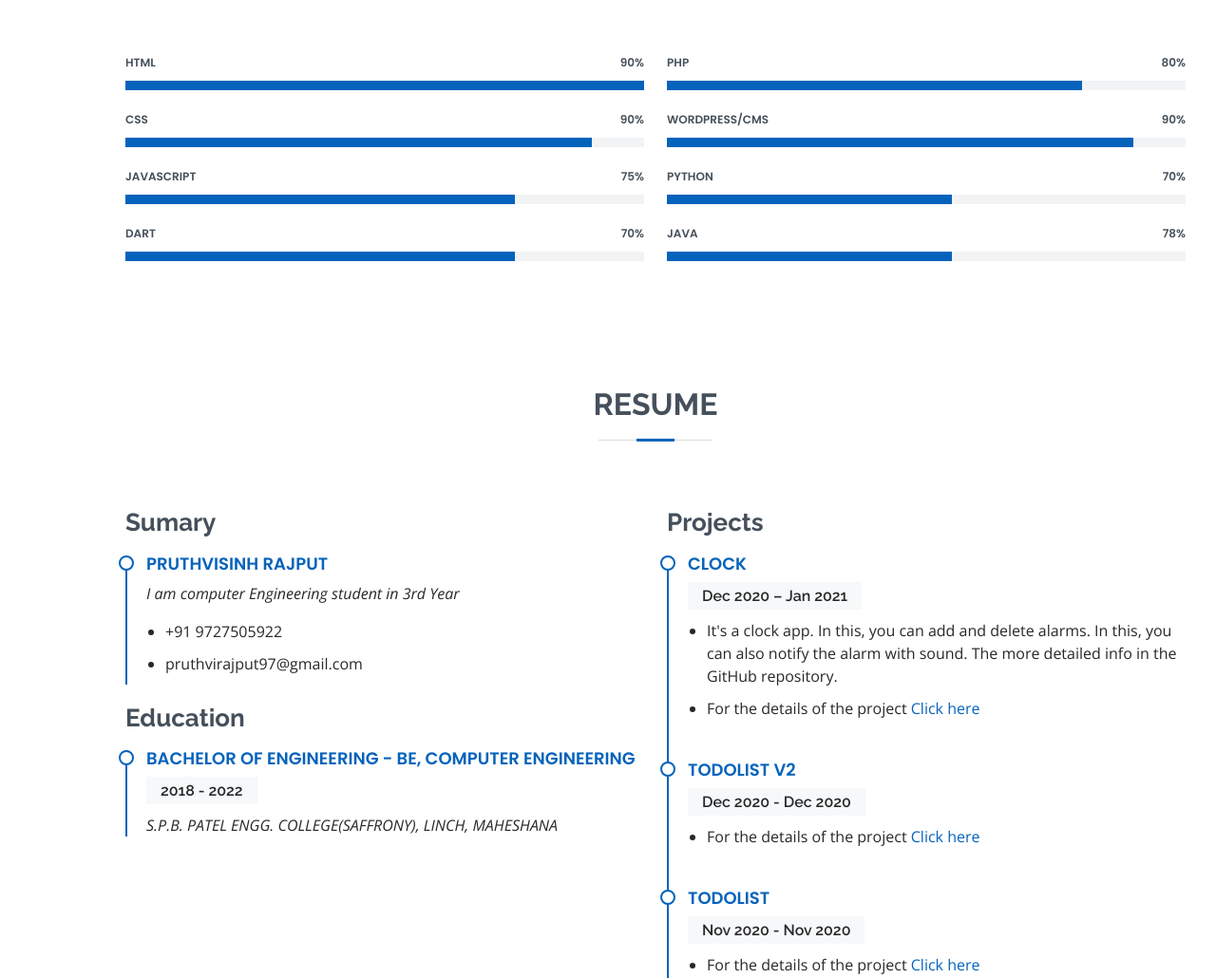
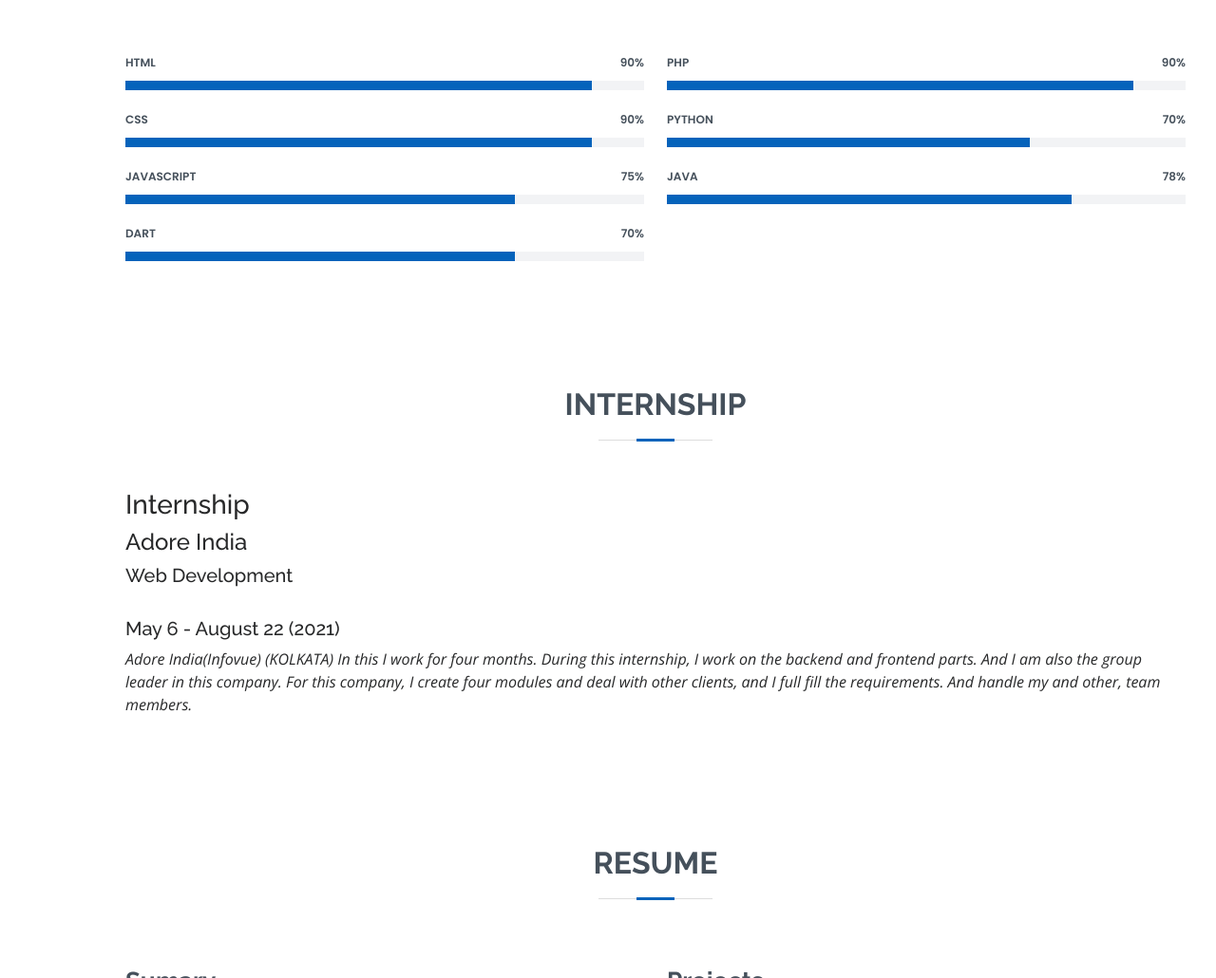
Before and after one commit to impruthvi/portfolio, a plain HTML site: page index.html in a window 1280 px wide. Shown: the part 1490-2520 px from the top of the page at 95% size. Drawn offline with nearby package versions, Linux system fonts and the light colour scheme.

Commit message:
updated😉

```diff
--- a/index.html
+++ b/index.html
@@ -40,12 +40,15 @@
             <ul>
                 <li><a href="#hero" class="nav-link scrollto active"><i class="bx bx-home"></i> <span>Home</span></a></li>
                 <li><a href="#about" class="nav-link scrollto"><i class="bx bx-user"></i> <span>About</span></a></li>
+                <li><a href="#internship" class="nav-link scrollto"><i class="bx bx-laptop"></i> <span>Internship</span></a></li>
                 <li><a href="#resume" class="nav-link scrollto"><i class="bx bx-file-blank"></i> <span>Resume</span></a></li>
                 <li><a href="#contact" class="nav-link scrollto"><i class="bx bx-envelope"></i> <span>Contact</span></a></li>
             </ul>
-    </nav><!-- .nav-menu -->
+        </nav>
+        <!-- .nav-menu -->
 
-  </header><!-- End Header -->
+    </header>
+    <!-- End Header -->
 
     <!-- ======= Hero Section ======= -->
     <section id="hero" class="d-flex flex-column justify-content-center">
@@ -60,7 +63,8 @@
                 <a href="https://github.com/impruthvi/" class="github"><i class="bx bxl-github"></i></a>
             </div>
         </div>
-  </section><!-- End Hero -->
+    </section>
+    <!-- End Hero -->
 
     <main id="main">
 
@@ -70,11 +74,10 @@
 
                 <div class="section-title">
                     <h2>About</h2>
-          <p>🤔   Exploring new technologies and developing software solutions to our worlds tech problems.<br/>
-            🎓   Studying Software Engineering.</p>
+                    <p>🤔 Exploring new technologies and developing software solutions to our worlds tech problems.<br/> 🎓 Studying Software Engineering.</p>
                 </div>
 
-        <div class="row" >
+                <div class="row">
                     <div class="col-lg-4">
                         <img src="assets/img/profile-img.jpg" class="img-fluid" alt="">
                     </div>
@@ -110,7 +113,8 @@
                 </div>
 
             </div>
-    </section><!-- End About Section -->
+        </section>
+        <!-- End About Section -->
 
 
         <!-- ======= Skills Section ======= -->
@@ -128,7 +132,7 @@
                         <div class="progress">
                             <span class="skill">HTML <i class="val">90%</i></span>
                             <div class="progress-bar-wrap">
-                <div class="progress-bar" role="progressbar" aria-valuenow="100" aria-valuemin="0" aria-valuemax="100"></div>
+                                <div class="progress-bar" role="progressbar" aria-valuenow="90" aria-valuemin="0" aria-valuemax="100"></div>
                             </div>
                         </div>
 
@@ -157,29 +161,29 @@
                     <div class="col-lg-6">
 
                         <div class="progress">
-              <span class="skill">PHP <i class="val">80%</i></span>
-              <div class="progress-bar-wrap">
-                <div class="progress-bar" role="progressbar" aria-valuenow="80" aria-valuemin="0" aria-valuemax="100"></div>
-              </div>
-            </div>
-
-            <div class="progress">
-              <span class="skill">WordPress/CMS <i class="val">90%</i></span>
+                            <span class="skill">PHP <i class="val">90%</i></span>
                             <div class="progress-bar-wrap">
                                 <div class="progress-bar" role="progressbar" aria-valuenow="90" aria-valuemin="0" aria-valuemax="100"></div>
                             </div>
                         </div>
 
+                        <!-- <div class="progress">
+                            <span class="skill">WordPress/CMS <i class="val">90%</i></span>
+                            <div class="progress-bar-wrap">
+                                <div class="progress-bar" role="progressbar" aria-valuenow="90" aria-valuemin="0" aria-valuemax="100"></div>
+                            </div>
+                        </div> -->
+
                         <div class="progress">
                             <span class="skill">Python <i class="val">70%</i></span>
                             <div class="progress-bar-wrap">
-                <div class="progress-bar" role="progressbar" aria-valuenow="55" aria-valuemin="0" aria-valuemax="100"></div>
+                                <div class="progress-bar" role="progressbar" aria-valuenow="70" aria-valuemin="0" aria-valuemax="100"></div>
                             </div>
                         </div>
                         <div class="progress">
                             <span class="skill">Java <i class="val">78%</i></span>
                             <div class="progress-bar-wrap">
-                <div class="progress-bar" role="progressbar" aria-valuenow="55" aria-valuemin="0" aria-valuemax="100"></div>
+                                <div class="progress-bar" role="progressbar" aria-valuenow="78" aria-valuemin="0" aria-valuemax="100"></div>
                             </div>
                         </div>
 
@@ -188,7 +192,37 @@
                 </div>
 
             </div>
-    </section><!-- End Skills Section -->
+        </section>
+        <!-- End Skills Section -->
+
+        <!-- ======= About Section ======= -->
+        <!-- ======= Resume Section ======= -->
+        <section id="internship" class="internship">
+            <div class="container" data-aos="fade-up">
+
+                <div class="section-title">
+                    <h2>Internship</h2>
+                </div>
+
+                <div class="row">
+                    <div class="col-lg-12">
+                        <h3 class="internship-title">Internship</h3>
+                        <div class="internship-item">
+                            <h4>Adore India</h4>
+                            <h5>Web Development </h5><br>
+                            <h5>May 6 - August 22 (2021)</h5>
+                            <p><em>Adore India(Infovue) (KOLKATA) In this I work for four months. During this internship, I work on the backend and frontend parts. And I am also the group leader in this company. For this company, I create four modules and deal with other clients, and I full fill the requirements. And handle my and other, team members.</em></p>
+                        </div>
+                    </div>
+
+
+                </div>
+
+            </div>
+        </section>
+        <!-- End Resume Section -->
+
+        <!-- End About Section -->
 
         <!-- ======= Resume Section ======= -->
         <section id="resume" class="resume">
@@ -227,9 +261,7 @@
                             <h5>Dec 2020 – Jan 2021</h5>
                             <ul>
 
-                <li>It's a clock app. In this, you can add and delete alarms. In this, you can also notify the alarm with sound.
-
-                  The more detailed info in the GitHub repository.</li>
+                                <li>It's a clock app. In this, you can add and delete alarms. In this, you can also notify the alarm with sound. The more detailed info in the GitHub repository.</li>
                                 <li>For the details of the project <a href="https://github.com/impruthvi/Clock/">Click here</a></li>
                             </ul>
                         </div>
@@ -277,8 +309,8 @@
                             <h5>May 2020 - May 2020</h5>
                             <ul>
 
-                <li>It's a mini-project that name is Time Tracker.
-                  The details information is in my GitHub repository, so check it out</a></li>
+                                <li>It's a mini-project that name is Time Tracker. The details information is in my GitHub repository, so check it out</a>
+                                </li>
                                 <li>For the details of the project <a href="https://github.com/impruthvi/time_tracker">Click here</a></li>
                             </ul>
                         </div>
@@ -291,7 +323,8 @@
                 </div>
 
             </div>
-    </section><!-- End Resume Section -->
+        </section>
+        <!-- End Resume Section -->
 
 
 
@@ -334,9 +367,11 @@
                 </div>
 
             </div>
-    </section><!-- End Contact Section -->
+        </section>
+        <!-- End Contact Section -->
 
-  </main><!-- End #main -->
+    </main>
+    <!-- End #main -->
 
     <!-- ======= Footer ======= -->
     <footer id="footer">
@@ -353,7 +388,8 @@
                 </a>
             </div>
         </div>
-  </footer><!-- End Footer -->
+    </footer>
+    <!-- End Footer -->
 
     <div id="preloader"></div>
     <a href="#" class="back-to-top d-flex align-items-center justify-content-center"><i class="bi bi-arrow-up-short"></i></a>
```
Lines whose indentation alone changed are shown as unchanged.
